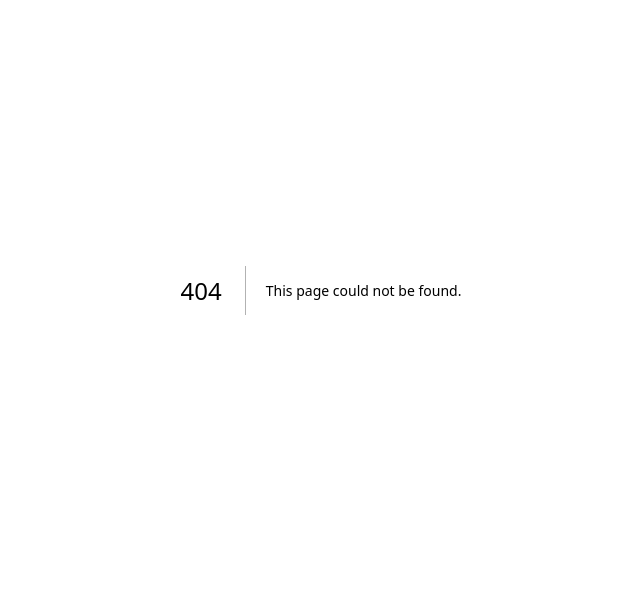
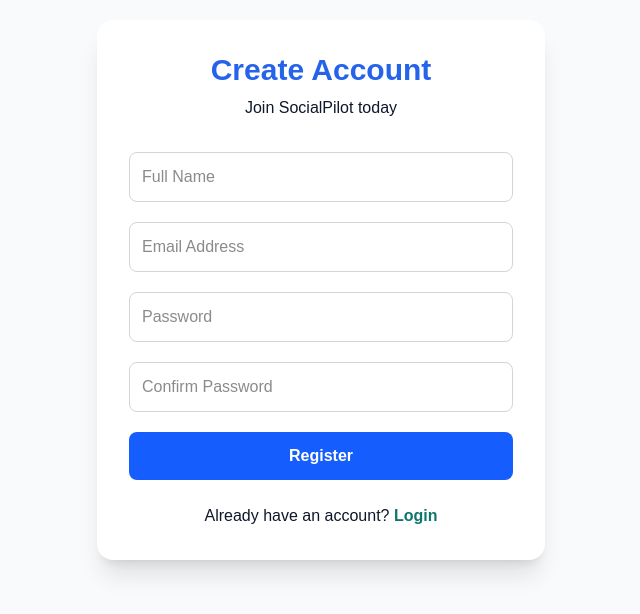
Before and after one commit to Pranjal1819/SocialPilot_Team3, a Next.js app in the folder frontend/: page /register in a window 1280 px wide. Before the commit this address had no page. Shown: the part 110-724 px from the top of the page, without its empty margins (319-959 px from the left). Built offline with nearby package versions, Linux system fonts and the light colour scheme.

Commit message:
Add authentication UI pages and reusable components

```diff
--- /dev/null
+++ b/frontend/src/app/login/page.tsx
@@ -0,0 +1,64 @@
+"use client";
+
+import Input from "../../components/Input";
+import Button from "../../components/Button";
+import { COLORS } from "../../styles/colors";
+
+export default function LoginPage() {
+  return (
+    <div
+      className="min-h-screen flex items-center justify-center p-6"
+      style={{ backgroundColor: COLORS.background }}
+    >
+      <div
+        className="w-full max-w-md rounded-2xl shadow-xl p-8"
+        style={{ backgroundColor: COLORS.card }}
+      >
+        <h1
+          className="text-3xl font-bold text-center mb-2"
+          style={{ color: COLORS.primary }}
+        >
+          SocialPilot
+        </h1>
+
+        <p
+          className="text-center mb-8"
+          style={{ color: COLORS.text }}
+        >
+          Login to your account
+        </p>
+
+        <div className="space-y-5">
+          <Input
+            type="email"
+            placeholder="Enter your email"
+          />
+
+          <Input
+            type="password"
+            placeholder="Enter your password"
+          />
+
+          <Button
+            text="Login"
+            type="submit"
+          />
+        </div>
+
+        <p
+          className="text-center mt-6"
+          style={{ color: COLORS.text }}
+        >
+          Don't have an account?{" "}
+          <a
+            href="/register"
+            className="font-semibold"
+            style={{ color: COLORS.secondary }}
+          >
+            Register
+          </a>
+        </p>
+      </div>
+    </div>
+  );
+}
--- /dev/null
+++ b/frontend/src/app/register/page.tsx
@@ -0,0 +1,74 @@
+"use client";
+
+import Input from "../../components/Input";
+import Button from "../../components/Button";
+import { COLORS } from "../../styles/colors";
+
+export default function RegisterPage() {
+  return (
+    <div
+      className="min-h-screen flex items-center justify-center p-6"
+      style={{ backgroundColor: COLORS.background }}
+    >
+      <div
+        className="w-full max-w-md rounded-2xl shadow-xl p-8"
+        style={{ backgroundColor: COLORS.card }}
+      >
+        <h1
+          className="text-3xl font-bold text-center mb-2"
+          style={{ color: COLORS.primary }}
+        >
+          Create Account
+        </h1>
+
+        <p
+          className="text-center mb-8"
+          style={{ color: COLORS.text }}
+        >
+          Join SocialPilot today
+        </p>
+
+        <div className="space-y-5">
+          <Input
+            type="text"
+            placeholder="Full Name"
+          />
+
+          <Input
+            type="email"
+            placeholder="Email Address"
+          />
+
+          <Input
+            type="password"
+            placeholder="Password"
+          />
+
+          <Input
+            type="password"
+            placeholder="Confirm Password"
+          />
+
+          <Button
+            text="Register"
+            type="submit"
+          />
+        </div>
+
+        <p
+          className="text-center mt-6"
+          style={{ color: COLORS.text }}
+        >
+          Already have an account?{" "}
+          <a
+            href="/login"
+            className="font-semibold"
+            style={{ color: COLORS.secondary }}
+          >
+            Login
+          </a>
+        </p>
+      </div>
+    </div>
+  );
+}
--- /dev/null
+++ b/frontend/src/components/Button.tsx
@@ -0,0 +1,20 @@
+"use client";
+
+type ButtonProps = {
+  text: string;
+  type?: "button" | "submit";
+};
+
+export default function Button({
+  text,
+  type = "button",
+}: ButtonProps) {
+  return (
+    <button
+      type={type}
+      className="w-full bg-blue-600 hover:bg-blue-700 text-white py-3 rounded-lg font-semibold transition"
+    >
+      {text}
+    </button>
+  );
+}
--- /dev/null
+++ b/frontend/src/components/Input.tsx
@@ -0,0 +1,17 @@
+type InputProps = {
+  type: string;
+  placeholder: string;
+};
+
+export default function Input({
+  type,
+  placeholder,
+}: InputProps) {
+  return (
+    <input
+      type={type}
+      placeholder={placeholder}
+      className="w-full border border-gray-300 rounded-lg p-3 focus:outline-none focus:ring-2 focus:ring-blue-600"
+    />
+  );
+}
--- /dev/null
+++ b/frontend/src/styles/colors.ts
@@ -0,0 +1,12 @@
+export const COLORS = {
+  primary: "#2563EB",
+  secondary: "#0F766E",
+  accent: "#99F6E4",
+  background: "#F8FAFC",
+  sidebar: "#1E293B",
+  card: "#FFFFFF",
+  text: "#0F172A",
+  success: "#10B981",
+  warning: "#F59E0B",
+  error: "#EF4444",
+};
```
Also changed, not shown: frontend/src/app/dashboard/page.tsx (added).
